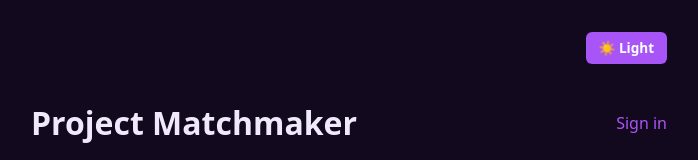
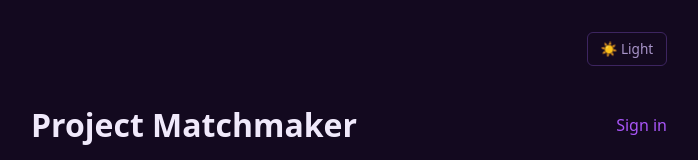
Before and after one commit to nikithap1224/project-matchmaker, a Next.js app: page / in a window 1280 px wide. Shown: the top 160 px of the page, without its empty margins (291-989 px from the left). Built offline with nearby package versions, Linux system fonts and the light colour scheme; no server answers; the database is empty.

Commit message:
changing the colour of the buttons

```diff
--- a/app/globals.css
+++ b/app/globals.css
@@ -86,3 +86,28 @@ button:hover {
   border-color: var(--accent);
   background: var(--surface-hover);
 }
+
+.btn-danger {
+  background: transparent;
+  color: #f87171;
+  border: 1px solid #7f1d1d;
+}
+
+.btn-danger:hover {
+  background: #2a1010;
+  border-color: #f87171;
+  color: #fca5a5;
+}
+
+.theme-toggle {
+  background: transparent;
+  color: var(--text-muted);
+  border: 1px solid var(--border);
+  font-weight: 400;
+}
+
+.theme-toggle:hover {
+  background: var(--surface-hover);
+  color: var(--text);
+  border-color: var(--accent);
+}
--- a/app/project/[id]/deleteProjectButton.js
+++ b/app/project/[id]/deleteProjectButton.js
@@ -10,7 +10,7 @@ export default function DeleteProjectButton({ deleteAction }) {
         }
       }}
     >
-      <button type="submit" style={{ color: '#c0392b', marginTop: '1rem' }}>
+      <button className="btn-danger" type="submit" style={{ color: '#c0392b', marginTop: '1rem' }}>
         Delete project
       </button>
     </form>
--- a/app/themeToggle.js
+++ b/app/themeToggle.js
@@ -19,7 +19,7 @@ export default function ThemeToggle() {
   }
 
   return (
-    <button onClick={toggleTheme} style={{ fontSize: '0.85rem', padding: '0.4rem 0.8rem' }}>
+    <button onClick={toggleTheme} className="theme-toggle" style={{ fontSize: '0.85rem', padding: '0.4rem 0.8rem' }}>
       {theme === 'dark' ? '☀️ Light' : '🌙 Dark'}
     </button>
   )
```
